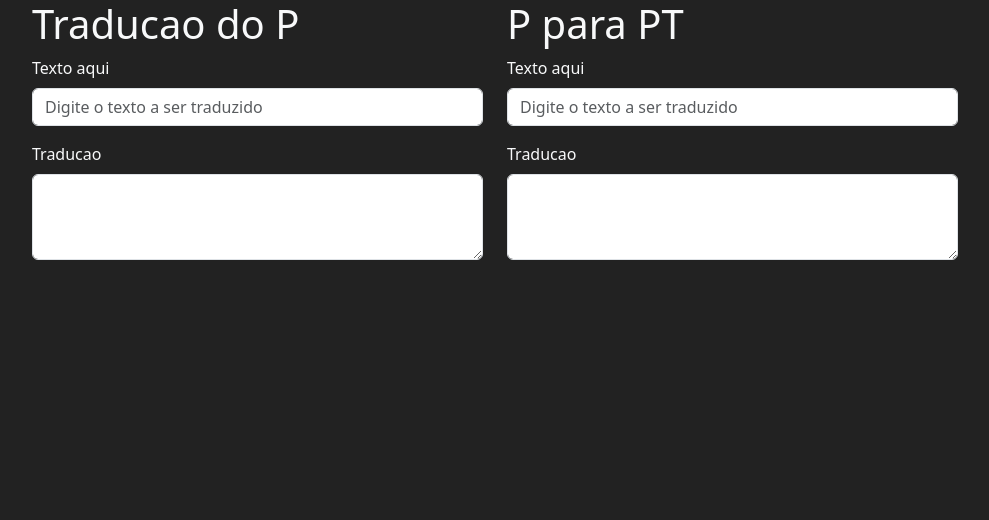
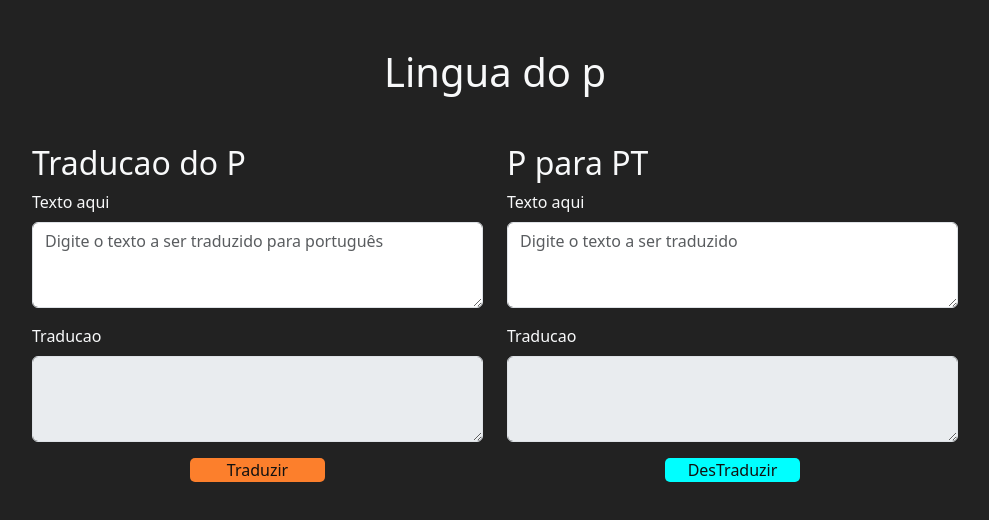
Before and after one commit to alves-Moises/traducao_html_freela, a plain HTML site: page index.html in a window 1280 px wide. Shown: the whole page, without its empty margins (145-1134 px from the left). Drawn offline with nearby package versions, Linux system fonts and the light colour scheme.

Commit message:
update DOM

```diff
--- a/index.html
+++ b/index.html
@@ -19,31 +19,50 @@
 <body class="text-light">
     <div class="container">
         <div class="row center-items">
+            <div class="center-items col-md-10">
+                <h1 class="text-center m-5">Lingua do p</h1>
+            </div>
+
+            <!-- L-side -->
             <div class="col-lg-5 col-md-10 col-sm-10">
 
-                <h1 class="title">Traducao do P</h1>
+                <p class="h2">Traducao do P</p>
+
+                <div class="mb-3">
+                    <label for="text_field_l-side" class="form-label">Texto aqui</label>
+                    <textarea type="text" class="form-control" id="P_to_PT_input" placeholder="Digite o texto a ser traduzido para português" rows="3"></textarea>
+                </div>
+                <div class="mb-3">
+                    <label for="exampleFormControlTextarea1" class="form-label">Traducao</label>
+                    <textarea class="form-control" id="P_to_PT_output" disabled rows="3"></textarea>
+                </div>
+
+                <a href="#" class="b-trans-a" id="l-btn"">
+                    <div class="b-trans-div b-trans-div-l">
+                        Traduzir
+                    </div>
+                </a>
+
+            </div>
+
+            <!-- R-Side -->
+            <div class="center-items  col-lg-5 col-md-10 col-sm-10">
+                <p class="h2">P para PT</p>
 
                 <div class="mb-3">
                     <label for="exampleFormControlInput1" class="form-label">Texto aqui</label>
-                    <input type="email" class="form-control" id="exampleFormControlInput1" placeholder="Digite o texto a ser traduzido">
+                    <textarea type="email" class="form-control" id="PT_to_P_input" placeholder="Digite o texto a ser traduzido" rows="3"></textarea>
                 </div>
                 <div class="mb-3">
                     <label for="exampleFormControlTextarea1" class="form-label">Traducao</label>
-                    <textarea class="form-control" id="exampleFormControlTextarea1" rows="3"></textarea>
+                    <textarea class="form-control" id="PT_to_P_output" rows="3" disabled></textarea>
                 </div>
-            </div>
 
-            <div class="col-lg-5 col-md-10 col-sm-10">
-                <h1 class="title">P para PT</h1>
-
-                <div class="mb-3">
-                    <label for="exampleFormControlInput1" class="form-label">Texto aqui</label>
-                    <input type="email" class="form-control" id="exampleFormControlInput1" placeholder="Digite o texto a ser traduzido">
-                </div>
-                <div class="mb-3">
-                    <label for="exampleFormControlTextarea1" class="form-label">Traducao</label>
-                    <textarea class="form-control" id="exampleFormControlTextarea1" rows="3"></textarea>
-                </div>
+                <a href="#" class="b-trans-a" id="r-btn">
+                    <div class="b-trans-div b-trans-div-r">
+                        DesTraduzir
+                    </div>
+                </a>
             </div>
         </div>
 
```
